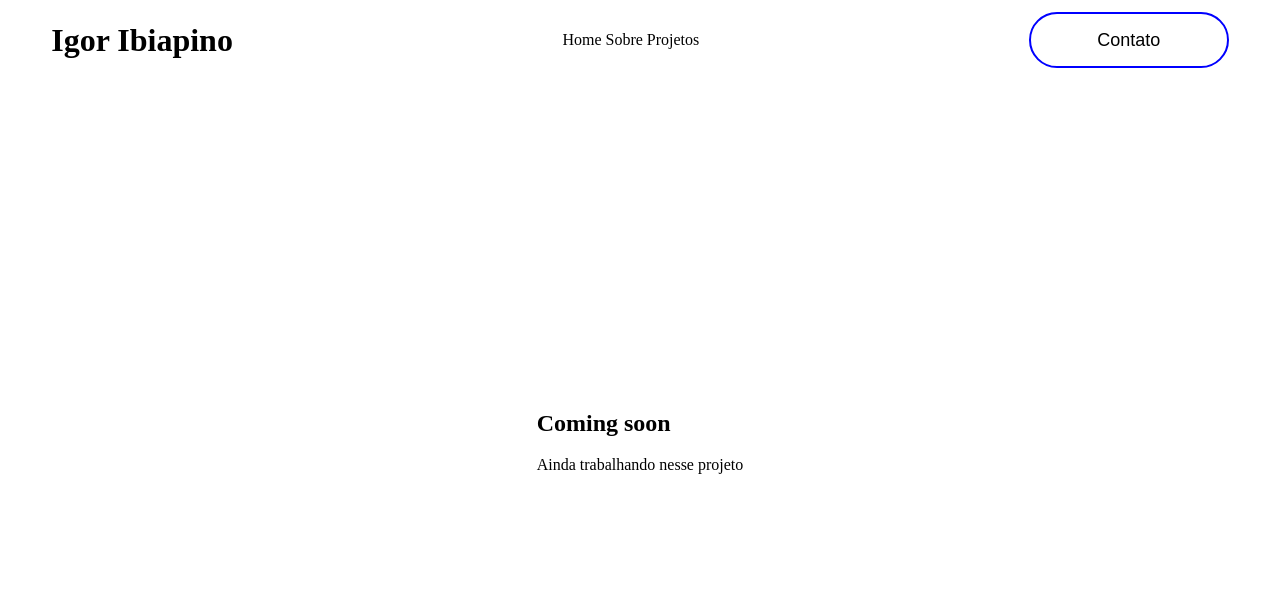
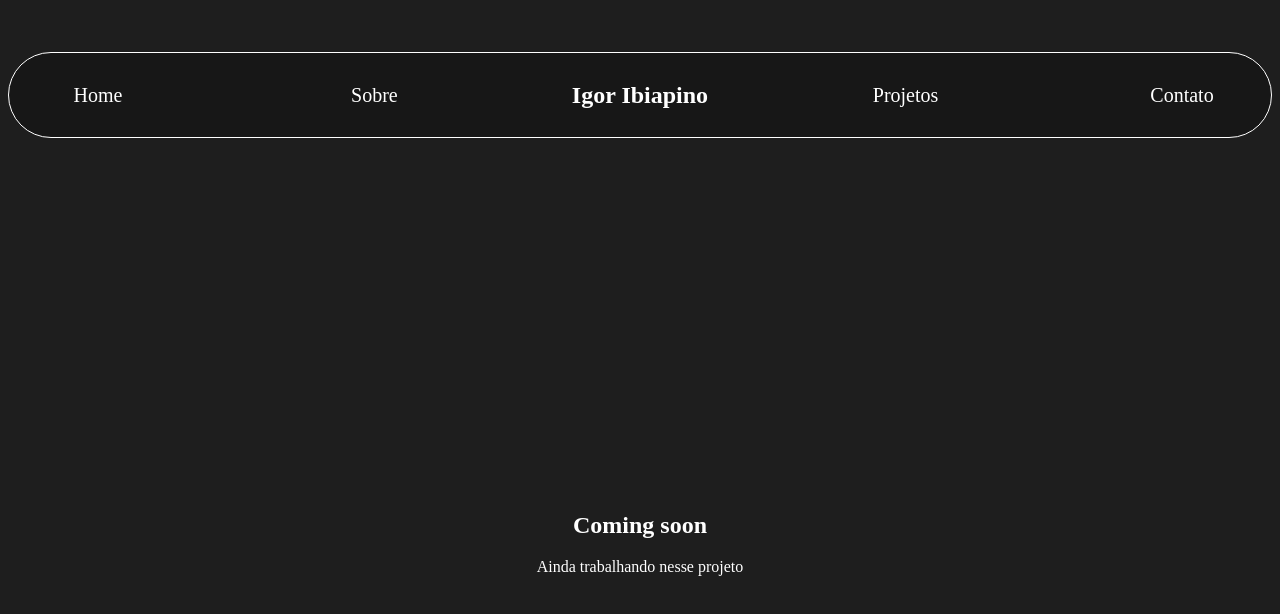
Before and after one commit to DrWisWis/Portifolio, a plain HTML site: page index.html in a window 1280 px wide. Drawn offline with Linux system fonts and the light colour scheme.

Commit message:
Fix: header

```diff
--- a/index.html
+++ b/index.html
@@ -8,13 +8,13 @@
 </head>
 <body>
     <header>
-        <h1>Igor Ibiapino</h1>
         <nav>
             <a href="">Home</a>
             <a href="">Sobre</a>
+            <h1>Igor Ibiapino</h1>
             <a href="https://github.com/DrWisWis">Projetos</a>
+            <a href="">Contato</a>
         </nav>
-        <button><a href="">Contato</a></button>
     </header>
     <section>
         <main>
--- a/src/assets/css/style.css
+++ b/src/assets/css/style.css
@@ -1,6 +1,52 @@
 body{
     height: 100vh;
-    margin: 0% 4%;
+    background-color: #1E1E1E;
+}
+
+h1{
+    text-align: center;
+}
+
+p{
+    text-align: center;
+}
+
+header {
+    height: 174px;
+    width: 100%;
+    display: flex;
+    align-items: center;
+    justify-content: center;
+}
+
+nav {
+    height: 86px;
+    width: 1298px;
+    display: flex;
+    align-items: center;
+    justify-content: space-between;
+    background-color: #171717;
+    border-radius: 50px;
+    padding: 10px;
+    box-sizing: border-box;
+    color: white;
+    border: solid 1px white;
+}
+
+nav a {
+    text-decoration: none;
+    color: white;
+    height: 66px;
+    width: 158px;
+    display: flex;
+    align-items: center;
+    justify-content: center;
+    font-size: 20px;
+    border-radius: 50px;
+}
+
+nav a:hover{
+    background-color: #244235;
 }
 
 section {
@@ -8,26 +54,5 @@ section {
     display: flex;
     justify-content: center;
     align-items: center;
+    color: white;
 }
-
-header {
-    height: 10%;
-    display: flex;
-    justify-content: space-between;
-    align-items: center;
-}
-
-header button {
-    background-color: rgba(0, 0, 255, 0);
-    border: 2px solid blue;
-    font-size: large;
-    border-radius: 100px;
-    height: 56px;
-    width: 200px;
-}
-
-header a{
-    color: black;
-    text-decoration: none;
-    cursor: pointer;
-}
```
